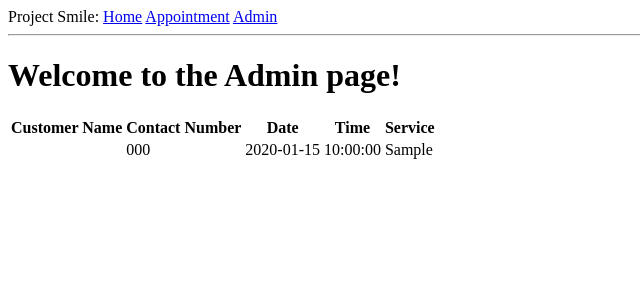
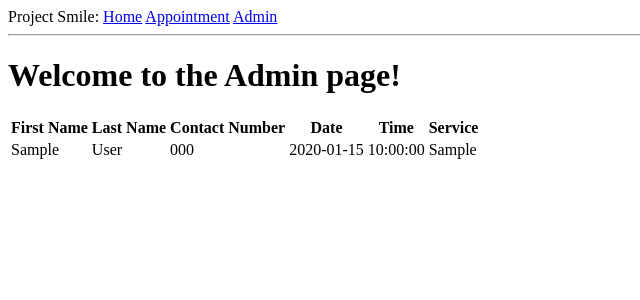
Before and after one commit to dom-aquino/project-smile, a Flask app: page /admin in a window 1280 px wide. Shown: the top 300 px of the page, without its empty margins (0-640 px from the left). Run offline with Flask 3, Linux system fonts and the light colour scheme; tables that the repository leaves empty hold one stand-in row (values such as "Sample post"); parts of the project's set-up code (start-up, migrations or seed data) failed here and were passed over.

Commit message:
Update admin page template

```diff
--- a/main_app/templates/admin.html
+++ b/main_app/templates/admin.html
@@ -4,7 +4,8 @@
     <h1>Welcome to the Admin page!</h1>
     <table>
         <tr>
-            <th>Customer Name</th>
+            <th>First Name</th>
+            <th>Last Name</th>
             <th>Contact Number</th>
             <th>Date</th>
             <th>Time</th>
@@ -12,7 +13,8 @@
         </tr>
         {% for appt in appts %}
             <tr>
-                <td>{{ appt.name }}</td>
+                <td>{{ appt.first_name }}</td>
+                <td>{{ appt.last_name }}</td>
                 <td>{{ appt.contact_number }}</td>
                 <td>{{ appt.appt_date }}</td>
                 <td>{{ appt.appt_time }}</td>
```
Also changed, not shown: app.db.
